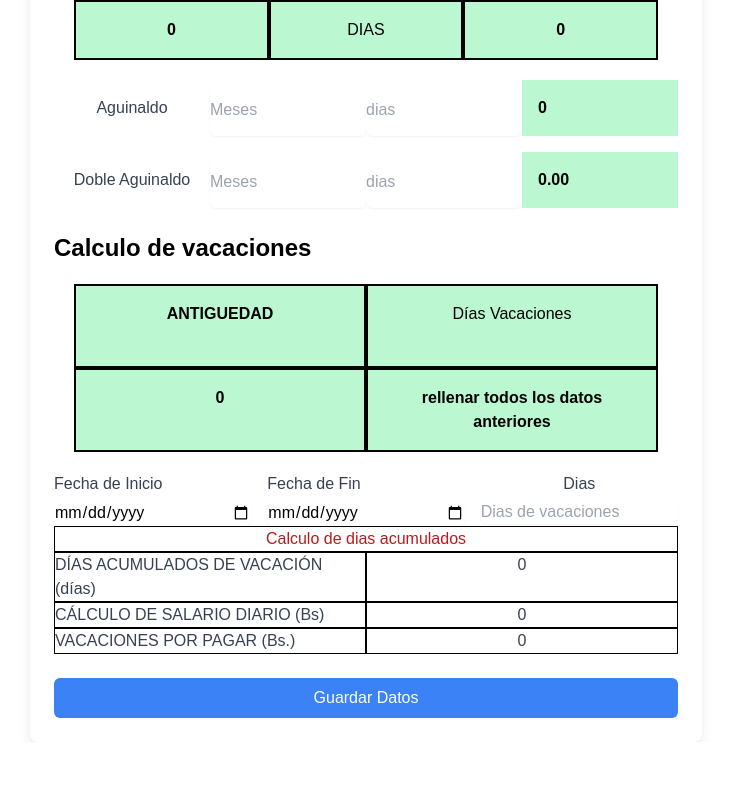
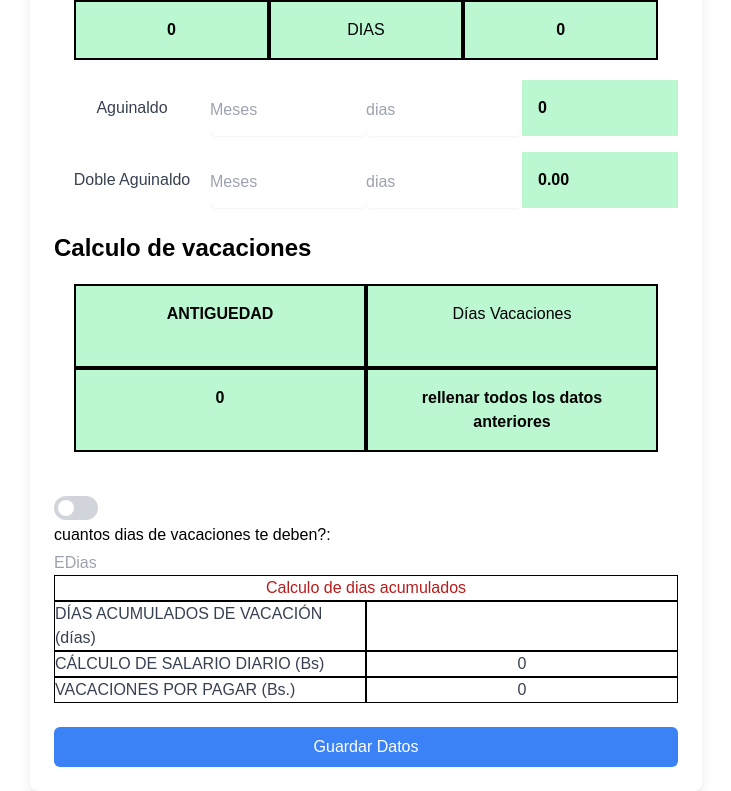
Before and after one commit to andre00bejarano00vaca/finiquito, a Next.js app: page / in a window 1280 px wide. Shown: the part 1234-2025 px from the top of the page, without its empty margins (274-1005 px from the left). Before the commit the page ends 1976 px from the top, so only its background shows below. Built offline with nearby package versions, Linux system fonts and the light colour scheme.

Commit message:
ajustamos para los dias de vacaciones manualmente

```diff
--- a/src/app/api/modificarExcel/route.js
+++ b/src/app/api/modificarExcel/route.js
@@ -128,7 +128,7 @@ export async function POST(req) {
     sheet.cell("AK40").value(Number(dobleaguinaldo));
 
     // Modificar el calculo de vacaciones
-    sheet.range("AC41:AE41").value(calculoVacaciones.diasAcumulados);
+    sheet.range("AC41:AE41").value(Number(calculoVacaciones.diasAcumulados));
     sheet.cell("AK41").value(Number(calculoVacaciones.vacacionesPorPagar));
 
     // 📌 Guardar el archivo en memoria
--- a/src/components/FormularioDatos.jsx
+++ b/src/components/FormularioDatos.jsx
@@ -5,12 +5,13 @@ import dayjs from "dayjs";
 import duration from "dayjs/plugin/duration";
 import diasVacaciones from "@/functions/diasVacaciones";
 import calcularDiferenciaEnDias from "@/functions/calcularDiferenciaEnDia";
+import ToggleSwitch from "./Switch";
 dayjs.extend(duration);
 
 export default function FormularioDatos() {
   //ESTADOS /////////////////////////
   const [diasVaca,setDiasVaca] = useState(0)
-
+  const [enabled, setEnabled] = useState(false);
   const [formData, setFormData] = useState({
     razonSocial: "",
     domicilioEmpresa: "",
@@ -59,7 +60,7 @@ export default function FormularioDatos() {
   })
 
   const [calculoVacaciones,setCalculoVacaciones] = useState({
-    diasAcumulados:0,
+    diasAcumulados:"",
     calculoSalarioDiario:0,
     vacacionesPorPagar:0,
 
@@ -113,6 +114,11 @@ export default function FormularioDatos() {
   const handleDobleAguinaldo = (e) => {
     const { name, value } = e.target;
     setDobleFormData2((prev) => ({ ...prev, [name]: value }));
+  };
+
+  const handleCalculoDias = (e) => {
+    const { value } = e.target;
+    setCalculoVacaciones((prev) => ({ ...prev, diasAcumulados: value }));
   };
 
   const enviarDatos = async () => {
@@ -231,7 +237,7 @@ export default function FormularioDatos() {
     })
   },[meses.promedio,fechas])
 
-  useEffect(() => {
+  {enabled? useEffect(() => {
     let cDias = 0;
     let cVacaciones = 0;
     let cSalario
@@ -256,7 +262,28 @@ export default function FormularioDatos() {
       calculoSalarioDiario: isNaN(cSalario) ? 0 : cSalario,
       vacacionesPorPagar: isNaN(cVacaciones) ? 0 : cVacaciones,
     });
-  }, [meses.promedio, diasVaca, fechaVacaciones.diasTotales]);
+  }, [meses.promedio, diasVaca, fechaVacaciones.diasTotales]):
+  useEffect(() => {
+    let cVacaciones = 0;
+    let cSalario
+
+    if (
+      meses?.promedio &&
+      diasVaca &&
+      meses.promedio !== 0
+    ) {
+      cSalario = Number((meses.promedio / 30).toFixed(2));
+      cVacaciones = Number((cSalario * Number(calculoVacaciones.diasAcumulados)).toFixed(2));
+    }
+
+
+    setCalculoVacaciones((prev)=>({
+      ...prev,
+      calculoSalarioDiario: isNaN(cSalario) ? 0 : cSalario,
+      vacacionesPorPagar: isNaN(cVacaciones) ? 0 : cVacaciones,
+    }));
+  }, [meses.promedio, diasVaca, calculoVacaciones.diasAcumulados]);}
+
 
   //calculo de edad
   useEffect(()=>{
@@ -635,8 +662,13 @@ export default function FormularioDatos() {
         <div className="bg-green-200 p-4 border-2 border-black text-black">
           <span className="font-bold text-black">{diasVaca}</span>
         </div>
+        <div>
+          <input type="chek" />
+        </div>
       </div>
-        <form className="grid grid-cols-3 gap-4">
+        <ToggleSwitch  enabled={enabled} setEnabled={setEnabled} />
+        <div >
+        {enabled ? <form className="grid grid-cols-3 gap-4">
         <label className="block">
           <span className="text-gray-700">Fecha de Inicio</span>
           <input
@@ -670,7 +702,16 @@ export default function FormularioDatos() {
           />
           </div>
         </div>
-      </form>
+      </form> : <div className="text-black">cuantos dias de vacaciones te deben?: <input
+            name="diasAcumulados"
+            value={isNaN(calculoVacaciones.diasAcumulados) ? '' : calculoVacaciones.diasAcumulados}
+            onChange={handleCalculoDias}
+            type="text"
+            placeholder="EDias"
+            className="mt-1 block w-full rounded-md border-gray-300 shadow-sm text-black"
+          /></div>}
+      </div>
+
       <div className="text-red-700 border border-black text-center">Calculo de dias acumulados</div>
       <div className="grid grid-cols-2">
   <span className="text-gray-700 border border-black">DÍAS ACUMULADOS DE VACACIÓN (días)</span>
--- /dev/null
+++ b/src/components/Switch.jsx
@@ -0,0 +1,18 @@
+"use client";
+
+import { useState } from "react";
+
+export default function ToggleSwitch({ enabled, setEnabled }) {
+  return (
+     <button
+        onClick={() => setEnabled(!enabled)}
+        className={`${enabled ? "bg-blue-600" : "bg-gray-300"}
+          relative inline-flex h-6 w-11 items-center rounded-full transition-all`}
+      >
+        <span
+          className={`${enabled ? "translate-x-6" : "translate-x-1"}
+            inline-block h-4 w-4 transform rounded-full bg-white transition`}
+        />
+      </button>
+  );
+}
```
